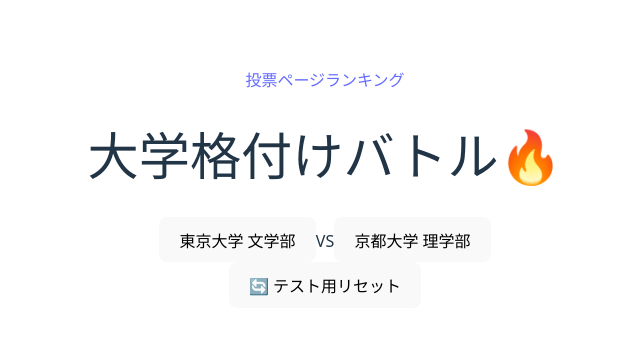
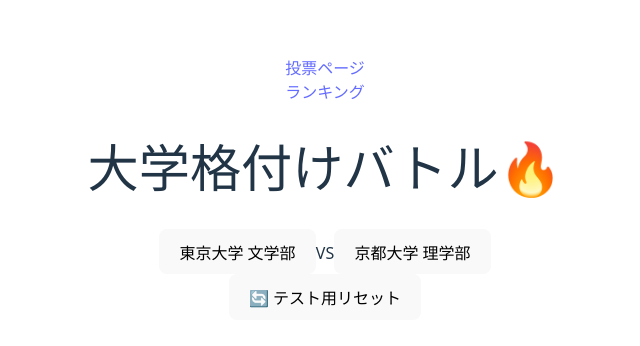
Before and after one commit to kuwabarbara/gaku, a Vue app in the folder my-app/: page / in a window 1280 px wide. Shown: the part 212-558 px from the top of the page, without its empty margins (315-955 px from the left). Built offline with nearby package versions, Linux system fonts and the light colour scheme; no server answers.

Commit message:
若干UIを変更

```diff
--- a/my-app/src/App.vue
+++ b/my-app/src/App.vue
@@ -1,16 +1,15 @@
 <!-- src/App.vue -->
 <template>
-  <nav class="p-4 bg-gray-100 space-x-4">
+  <nav class="p-4 bg-gray-100 flex space-x-4">
     <router-link to="/"        class="text-blue-600 hover:underline">投票ページ</router-link>
+</nav>
+
+  <nav class="p-4 bg-gray-100 flex space-x-4">
     <router-link to="/ranking" class="text-blue-600 hover:underline">ランキング</router-link>
-  </nav>
+</nav>
 
-  <!-- ここがないと、どのページも表示されません -->
+
   <main class="p-4">
     <router-view />
   </main>
 </template>
-
-<script setup>
-// nothing needed here
-</script>
```
